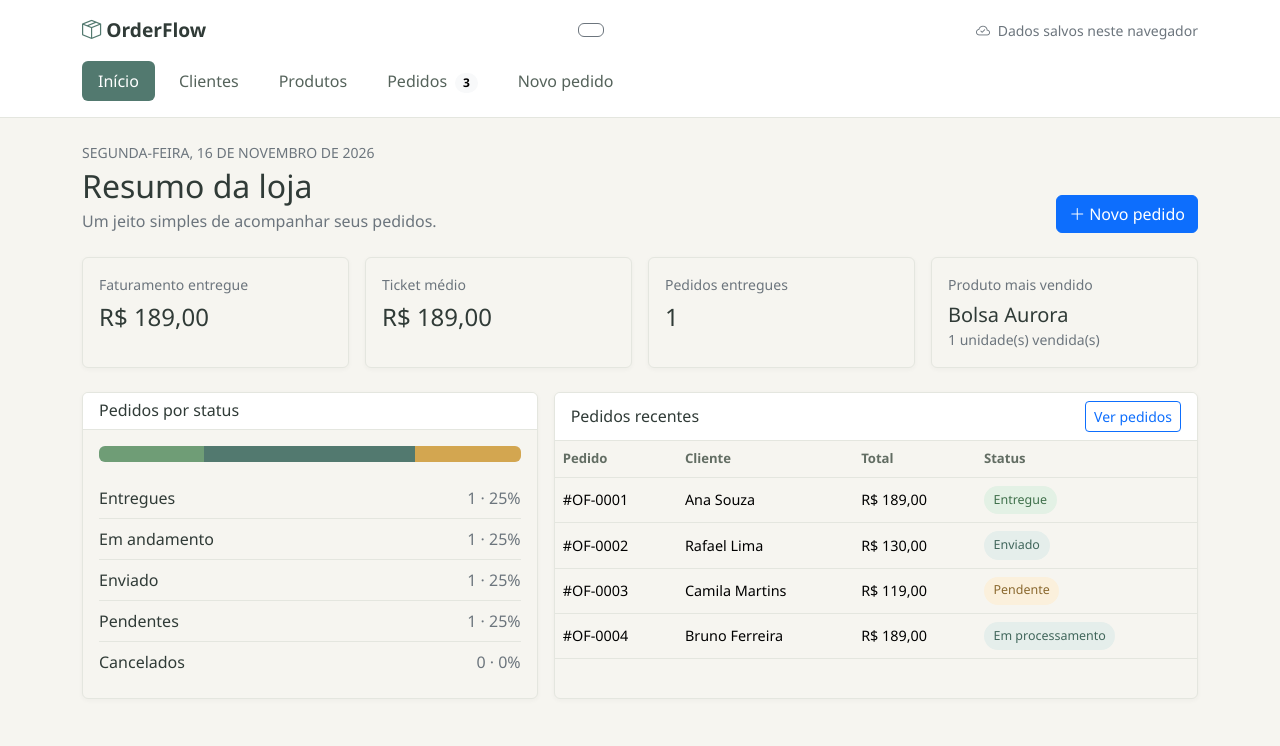
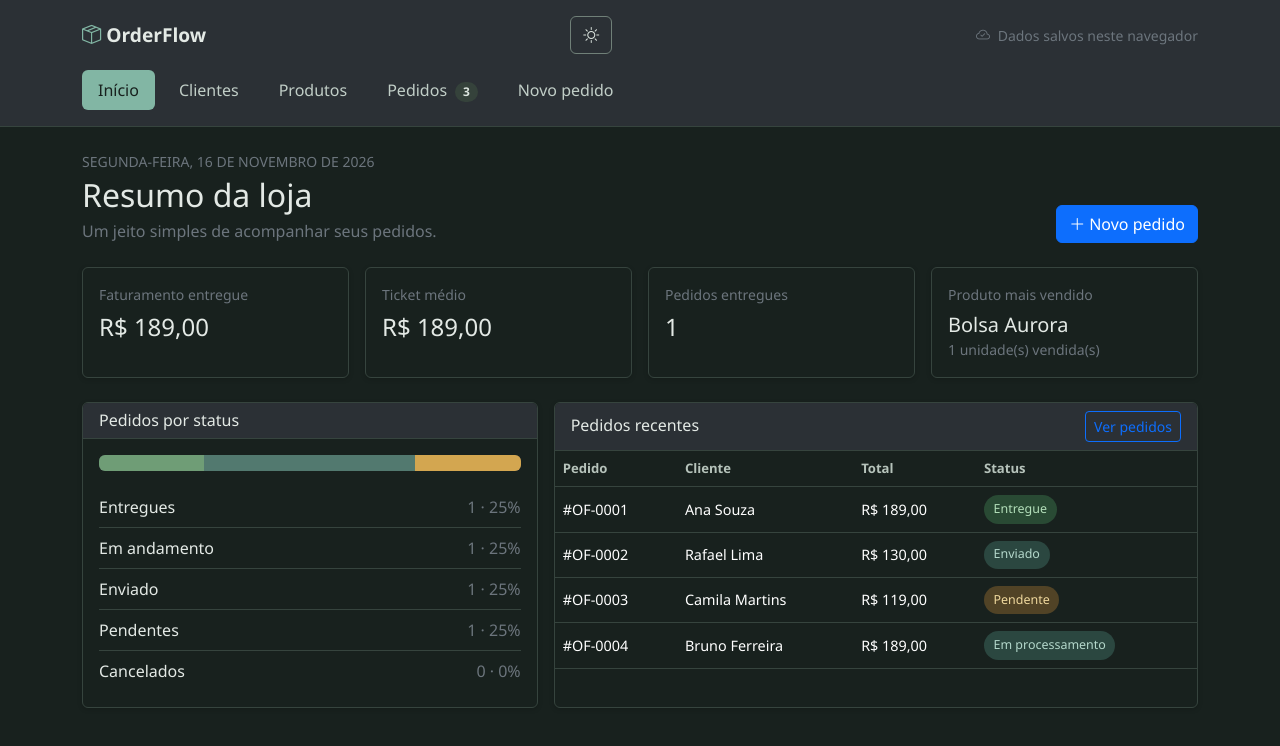
Before and after one commit to Guthsss/overFlow, a plain HTML site: page index.html in a window 1280 px wide. Both pictures are taken after a click on the button "Ativar tema escuro". Drawn offline with nearby package versions, Linux system fonts and the light colour scheme; a script that the page names is missing.

Commit message:
Add theme toggle functionality with dark and light mode support

```diff
--- a/css/styles.css
+++ b/css/styles.css
@@ -287,3 +287,103 @@ main.container {
     width: 100%;
   }
 }
+
+:root[data-bs-theme="dark"] {
+  --bs-primary: #82b6a4;
+  --bs-primary-rgb: 130, 182, 164;
+  --bs-body-bg: #18211e;
+  --bs-body-color: #e3e9e5;
+  --bs-border-color: #36443e;
+}
+
+:root[data-bs-theme="dark"] .brand {
+  color: var(--bs-body-color);
+}
+
+:root[data-bs-theme="dark"] .nav-pills .nav-link {
+  color: #c1cec7;
+}
+
+:root[data-bs-theme="dark"] .nav-pills .nav-link.active {
+  color: #18211e;
+}
+
+:root[data-bs-theme="dark"] .bg-white {
+  background-color: var(--bs-tertiary-bg) !important;
+}
+
+:root[data-bs-theme="dark"] .card {
+  box-shadow: 0 0.1rem 0.35rem rgb(0 0 0 / 16%);
+}
+
+:root[data-bs-theme="dark"] .table {
+  --bs-table-hover-bg: #2b3731;
+}
+
+:root[data-bs-theme="dark"] .table thead th,
+:root[data-bs-theme="dark"] .row-action {
+  color: #b6c3bb;
+}
+
+:root[data-bs-theme="dark"] .row-action:hover {
+  background: #35443c;
+  color: #e3e9e5;
+}
+
+:root[data-bs-theme="dark"] [data-theme-toggle] {
+  border-color: #708078;
+  color: #dce5df;
+}
+
+:root[data-bs-theme="dark"] .empty-table-cell,
+:root[data-bs-theme="dark"] .cart-item-info small,
+:root[data-bs-theme="dark"] .carrinho-item-info small {
+  color: #aab8af;
+}
+
+:root[data-bs-theme="dark"] .coupon-success {
+  color: #b3dfba;
+}
+
+:root[data-bs-theme="dark"] .coupon-error,
+:root[data-bs-theme="dark"] .remove-item {
+  color: #e8b3a8;
+}
+
+:root[data-bs-theme="dark"] .status-delivered,
+:root[data-bs-theme="dark"] .status-select.status-delivered {
+  background-color: #294a34;
+  color: #b3dfba;
+}
+
+:root[data-bs-theme="dark"] .status-processing,
+:root[data-bs-theme="dark"] .status-select.status-processing {
+  background-color: #2b4740;
+  color: #b4d8cb;
+}
+
+:root[data-bs-theme="dark"] .status-pending,
+:root[data-bs-theme="dark"] .status-select.status-pending {
+  background-color: #514326;
+  color: #f0d99e;
+}
+
+:root[data-bs-theme="dark"] .status-cancelled,
+:root[data-bs-theme="dark"] .status-select.status-cancelled {
+  background-color: #512f2a;
+  color: #e8b3a8;
+}
+
+:root[data-bs-theme="dark"] .status-progress {
+  background: #303b35;
+}
+
+:root[data-bs-theme="dark"] .quantity-button {
+  background: #242f2a;
+  color: var(--bs-body-color);
+}
+
+:root[data-bs-theme="dark"] .text-bg-light {
+  background-color: #35423b !important;
+  color: #dce5df !important;
+}
--- /dev/null
+++ b/js/theme.js
@@ -0,0 +1,36 @@
+(() => {
+  const storageKey = "orderflow-theme";
+  const theme = (() => {
+    try {
+      return localStorage.getItem(storageKey) === "dark" ? "dark" : "light";
+    } catch (error) {
+      console.error("Não foi possível carregar a preferência de tema.", error);
+      return "light";
+    }
+  })();
+
+  const atualizarBotao = (botao, temaAtual) => {
+    const temaSeguinte = temaAtual === "dark" ? "claro" : "escuro";
+    botao.setAttribute("aria-label", `Ativar tema ${temaSeguinte}`);
+    botao.title = `Ativar tema ${temaSeguinte}`;
+    botao.innerHTML = `<i class="bi ${temaAtual === "dark" ? "bi-sun" : "bi-moon-stars"}" aria-hidden="true"></i>`;
+  };
+
+  document.documentElement.setAttribute("data-bs-theme", theme);
+  document.addEventListener("DOMContentLoaded", () => {
+    const botao = document.querySelector("[data-theme-toggle]");
+    if (!botao) return;
+
+    atualizarBotao(botao, theme);
+    botao.addEventListener("click", () => {
+      const novoTema = document.documentElement.getAttribute("data-bs-theme") === "dark" ? "light" : "dark";
+      document.documentElement.setAttribute("data-bs-theme", novoTema);
+      atualizarBotao(botao, novoTema);
+      try {
+        localStorage.setItem(storageKey, novoTema);
+      } catch (error) {
+        console.error("Não foi possível salvar a preferência de tema.", error);
+      }
+    });
+  });
+})();
```
Also changed, not shown: 1 other file.
